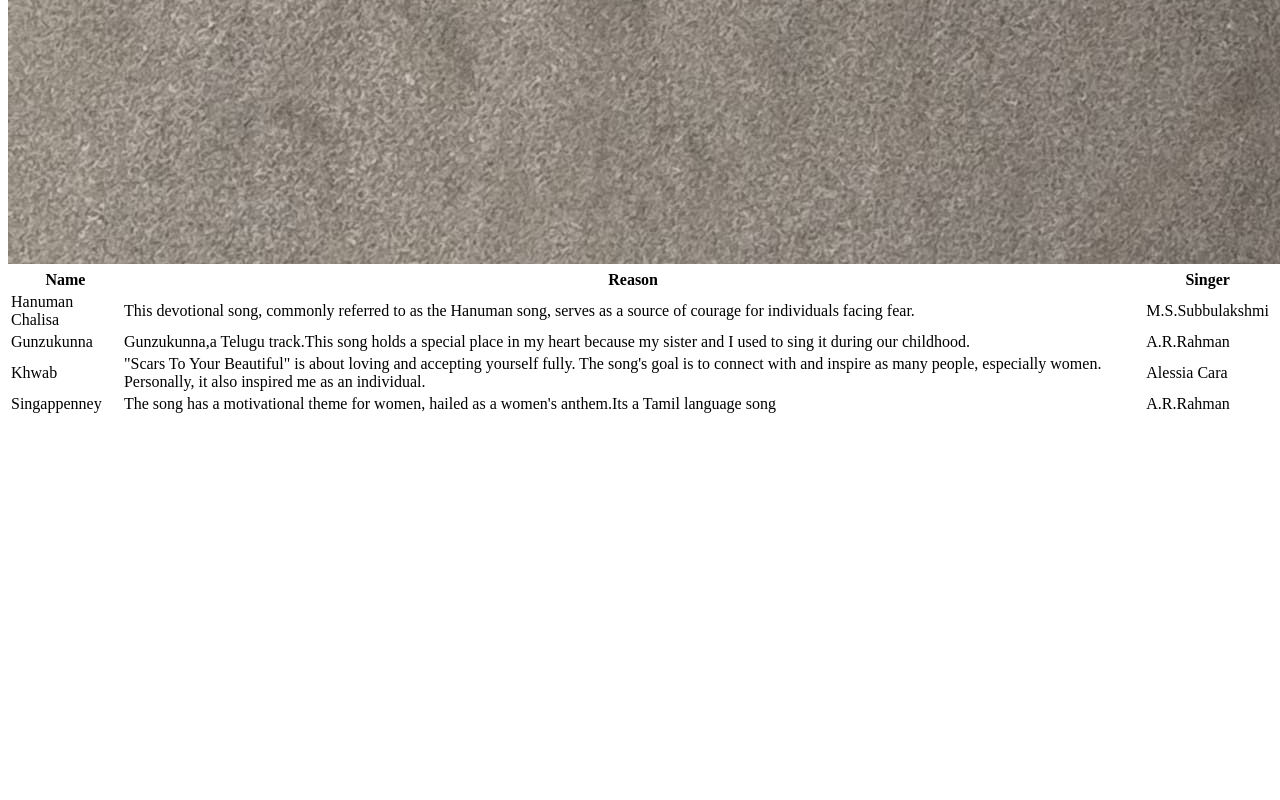
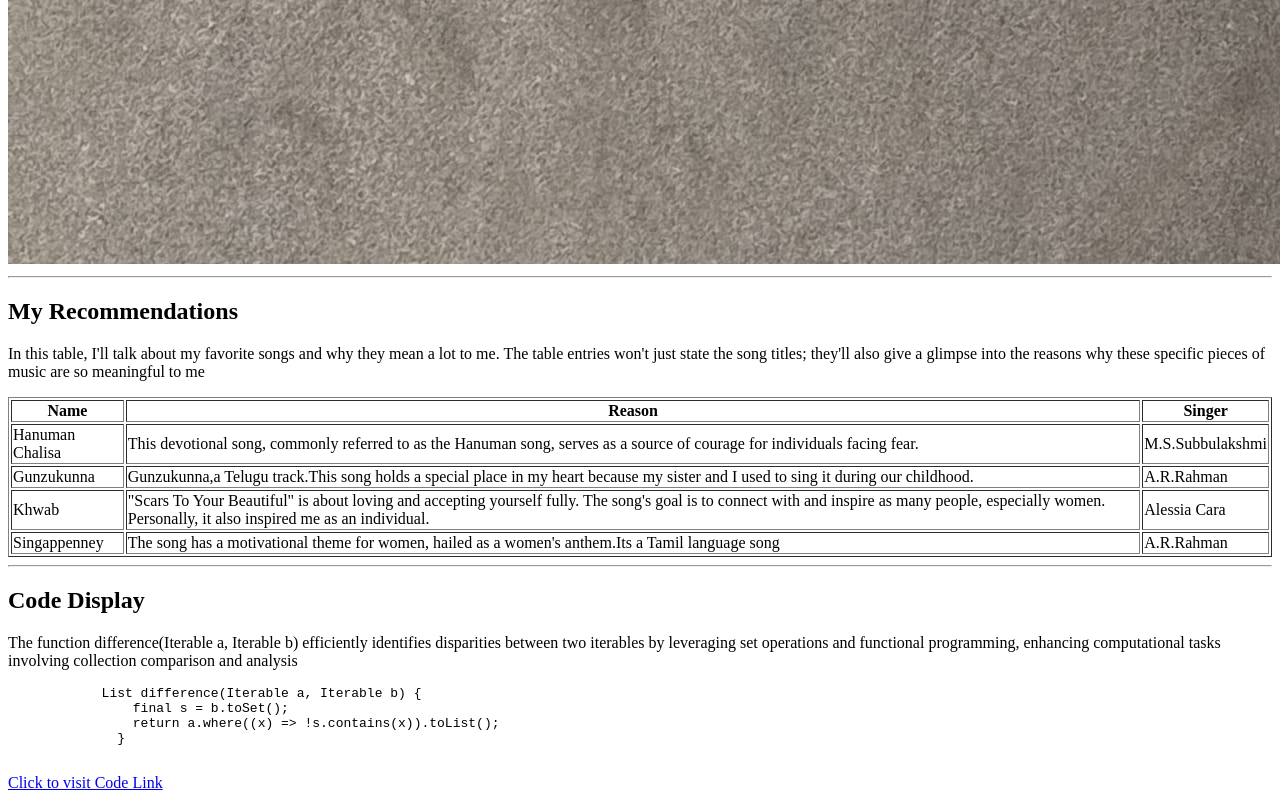
Before and after one commit to 44-563-Web-Apps-S24/44563-webapps-s24-assignment3-SriNihitha12, a plain HTML site: page mymedia.html in a window 1280 px wide. Shown: the part 3970-4770 px from the top of the page. Before the commit the page ends 4394 px from the top, so only its background shows below. Drawn offline with Linux system fonts and the light colour scheme.

Commit message:
CODE DISPLAY

```diff
--- a/mymedia.html
+++ b/mymedia.html
@@ -10,7 +10,10 @@
         <h1>SRI NIHITHA MANDADI</h1>
         <P>"Life of Pi," directed by Ang Lee and adapted from Yann Martel's novel, portrays Pi Patel's journey adrift with a Bengal tiger named Richard Parker after a shipwreck. It delves into themes of survival, faith, and the potency of storytelling against stunning oceanic backdrops, captivating viewers with its philosophical depth and remarkable visuals, evoking a sense of wonder and contemplation. </P>
         <img src="myimage.jpg" alt="MYIMAGE">
-        <table>
+        <hr>
+        <h2>My Recommendations</h2>
+        <p>In this table, I'll talk about my favorite songs and why they mean a lot to me. The table entries won't just state the song titles; they'll also give a glimpse into the reasons why these specific pieces of music are so meaningful to me</p>
+        <table border="1">
             <tr>
                 <th>Name</th>
                 <th>Reason</th>
@@ -38,7 +41,16 @@
                 <td>A.R.Rahman</td>
             </tr>
         </table>
-
+        <hr>
+        <h2>Code Display</h2>
+        <p>The function difference(Iterable a, Iterable b) efficiently identifies disparities between two iterables by leveraging set operations and functional programming, enhancing computational tasks involving collection comparison and analysis</p>
+        <pre>
+            List difference(Iterable a, Iterable b) {
+                final s = b.toSet();
+                return a.where((x) => !s.contains(x)).toList();
+              }
+        </pre>
+        <a href="https://code.pieces.app/collections/dart">Click to visit Code Link</a>
     </Body>
 
 </html>
```
